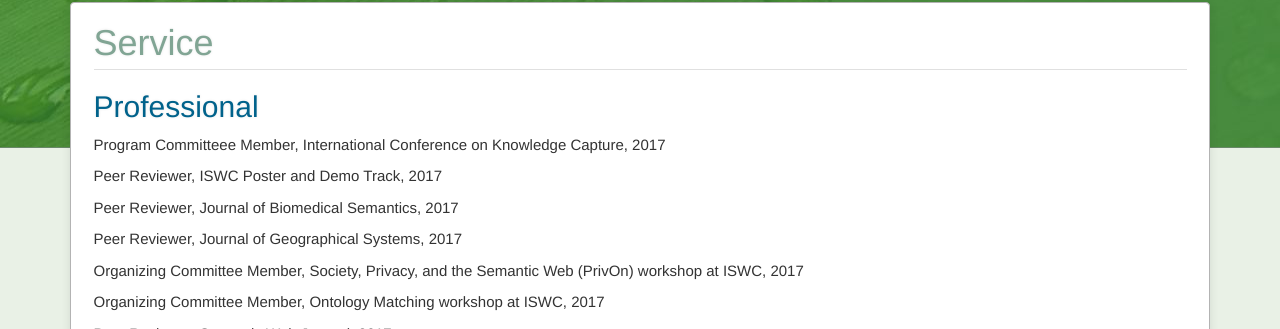
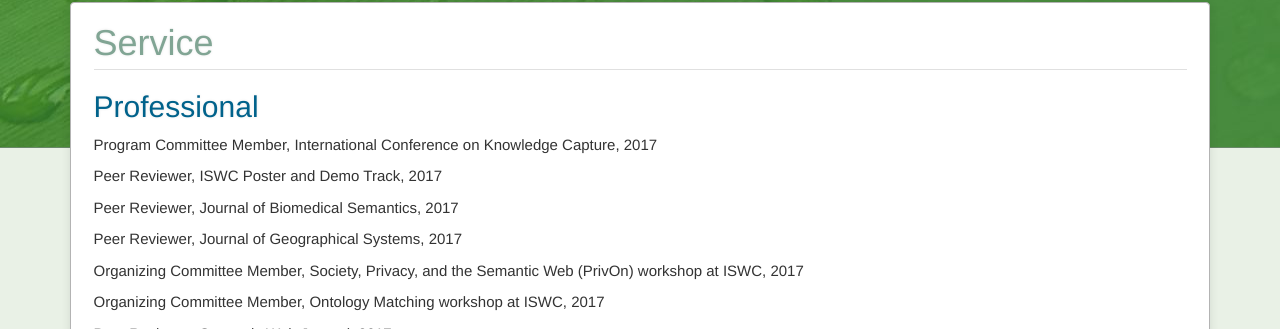
Before and after one commit to mcheatham/mcheatham.github.io, a Jekyll site: the page built from service.md, in a window 1280 px wide. Shown: the part 102-431 px from the top of the page. Built offline with Jekyll 4.4.1, drawn with Linux system fonts in a browser that asks for light colours.

Commit message:
Committeee -> Committee

```diff
--- a/_data/service.yaml
+++ b/_data/service.yaml
@@ -13,7 +13,7 @@
   date: 2017
   type: community
 
-- job: Program Committeee Member
+- job: Program Committee Member
   organization: International Conference on Knowledge Capture
   date: 2017
   type: professional
```
